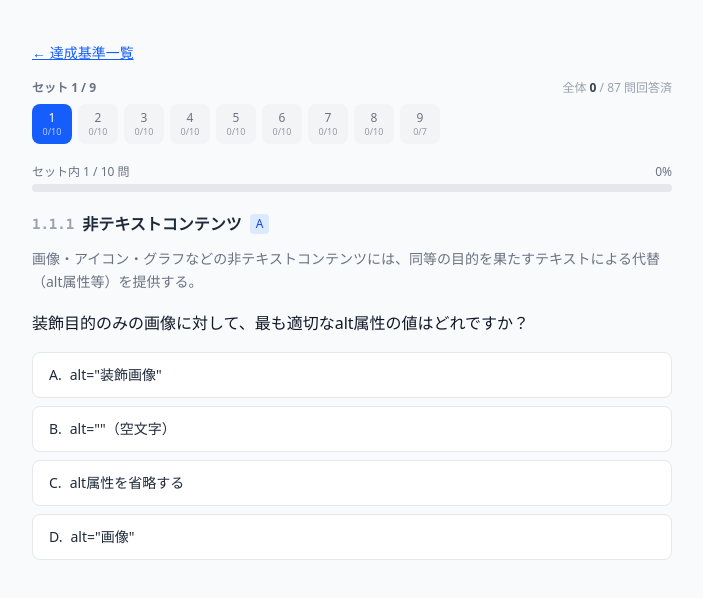
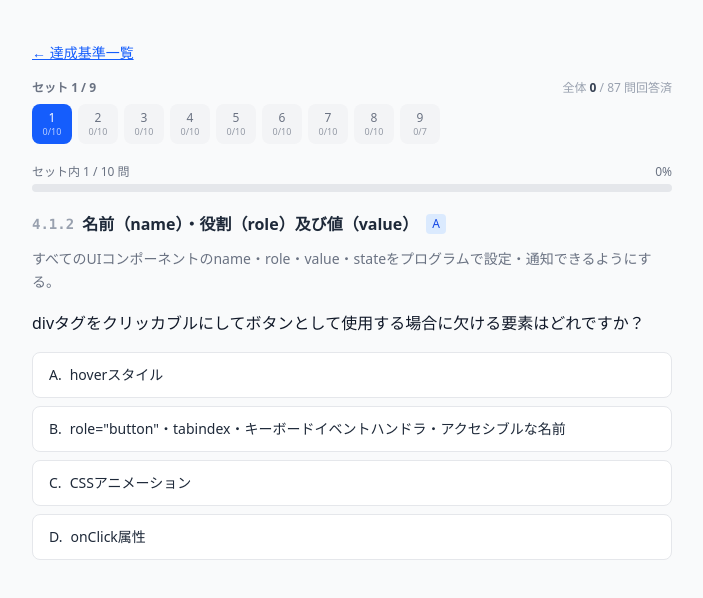
Before and after one commit to haribooooom/a11y-learning, a React (Vite) app: page /a11y-learning/wcag/quiz in a window 1280 px wide. Shown: the top 598 px of the page, without its empty margins (288-991 px from the left). Built offline with nearby package versions, Linux system fonts and the light colour scheme.

Commit message:
feat: テーマ別・WCAG問題をシャッフル表示

```diff
--- a/src/pages/Quiz.tsx
+++ b/src/pages/Quiz.tsx
@@ -6,6 +6,7 @@ import { useProgress } from "../hooks/useProgress"
 import { QuizCard } from "../components/QuizCard"
 import { ExplanationBox } from "../components/ExplanationBox"
 import { ProgressBar } from "../components/ProgressBar"
+import { shuffle } from "../utils/shuffle"
 
 export function Quiz() {
   const { id } = useParams<{ id: string }>()
@@ -14,14 +15,15 @@ export function Quiz() {
 
   const { saveProgress } = useProgress()
 
+  const [shuffledQuestions] = useState(() => shuffle(themeQuestions))
   const [currentIndex, setCurrentIndex] = useState(0)
   const [selected, setSelected] = useState<number | null>(null)
   const [score, setScore] = useState(0)
   const [done, setDone] = useState(false)
 
-  if (!theme || themeQuestions.length === 0) return <Navigate to="/" replace />
+  if (!theme || shuffledQuestions.length === 0) return <Navigate to="/" replace />
 
-  const current = themeQuestions[currentIndex]
+  const current = shuffledQuestions[currentIndex]
   const isAnswered = selected !== null
   const isCorrect = selected === current.answer
 
@@ -39,7 +41,7 @@ export function Quiz() {
   }
 
   function handleNext() {
-    if (currentIndex + 1 >= themeQuestions.length) {
+    if (currentIndex + 1 >= shuffledQuestions.length) {
       setDone(true)
     } else {
       setCurrentIndex((i) => i + 1)
@@ -52,10 +54,10 @@ export function Quiz() {
       <main className="max-w-2xl mx-auto px-4 py-10">
         <h1 className="text-xl font-bold text-gray-900 mb-2">テスト完了</h1>
         <p className="text-3xl font-bold text-blue-600 mb-1">
-          {score} / {themeQuestions.length}
+          {score} / {shuffledQuestions.length}
         </p>
         <p className="text-sm text-gray-500 mb-8">
-          正答率 {Math.round((score / themeQuestions.length) * 100)}%
+          正答率 {Math.round((score / shuffledQuestions.length) * 100)}%
         </p>
         <div className="flex flex-wrap gap-3">
           <Link
@@ -88,8 +90,8 @@ export function Quiz() {
 
       <div className="mb-6">
         <ProgressBar
-          value={currentIndex / themeQuestions.length}
-          label={`進捗 ${currentIndex + 1}/${themeQuestions.length}`}
+          value={currentIndex / shuffledQuestions.length}
+          label={`進捗 ${currentIndex + 1}/${shuffledQuestions.length}`}
         />
       </div>
 
@@ -97,7 +99,7 @@ export function Quiz() {
       {isAnswered ? (
         <div className="space-y-4">
           <p className="text-xs text-gray-400">
-            {currentIndex + 1} / {themeQuestions.length}
+            {currentIndex + 1} / {shuffledQuestions.length}
           </p>
           <p className="text-base font-medium text-gray-900 leading-relaxed">
             {current.question}
@@ -153,14 +155,14 @@ export function Quiz() {
             onClick={handleNext}
             className="mt-2 px-6 py-2 rounded-lg bg-blue-600 text-white text-sm font-medium hover:bg-blue-700 focus-visible:outline-2 focus-visible:outline-offset-2 focus-visible:outline-blue-600"
           >
-            {currentIndex + 1 >= themeQuestions.length ? "結果を見る" : "次の問題"}
+            {currentIndex + 1 >= shuffledQuestions.length ? "結果を見る" : "次の問題"}
           </button>
         </div>
       ) : (
         <QuizCard
           question={current}
           index={currentIndex}
-          total={themeQuestions.length}
+          total={shuffledQuestions.length}
           onAnswer={handleAnswer}
         />
       )}
--- a/src/pages/WcagQuiz.tsx
+++ b/src/pages/WcagQuiz.tsx
@@ -3,6 +3,7 @@ import { Link, useSearchParams } from "react-router-dom"
 import { wcag22 } from "../data/wcag22"
 import { ExplanationBox } from "../components/ExplanationBox"
 import { ProgressBar } from "../components/ProgressBar"
+import { shuffle } from "../utils/shuffle"
 
 const STORAGE_KEY = "a11y-wcag-progress"
 const SET_SIZE = 10
@@ -44,7 +45,7 @@ export function WcagQuiz() {
   const levelFilter = searchParams.get("level") as "A" | "AA" | "AAA" | null
 
   const questions = useMemo(
-    () => levelFilter ? wcag22.filter((c) => c.level === levelFilter) : wcag22,
+    () => shuffle(levelFilter ? wcag22.filter((c) => c.level === levelFilter) : [...wcag22]),
     [levelFilter]
   )
 
--- /dev/null
+++ b/src/utils/shuffle.ts
@@ -0,0 +1,8 @@
+export function shuffle<T>(arr: T[]): T[] {
+  const a = [...arr]
+  for (let i = a.length - 1; i > 0; i--) {
+    const j = Math.floor(Math.random() * (i + 1))
+    ;[a[i], a[j]] = [a[j], a[i]]
+  }
+  return a
+}
```
